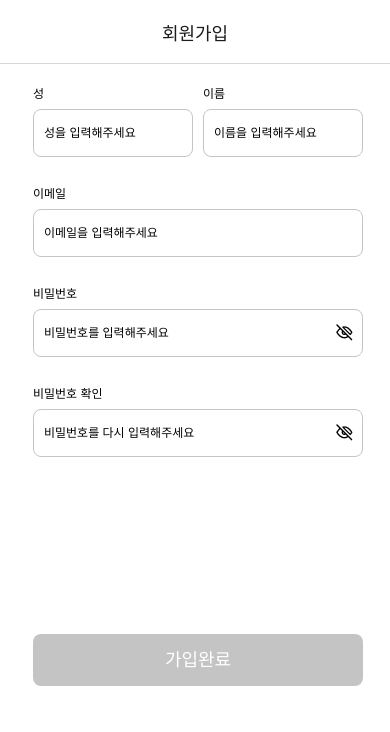
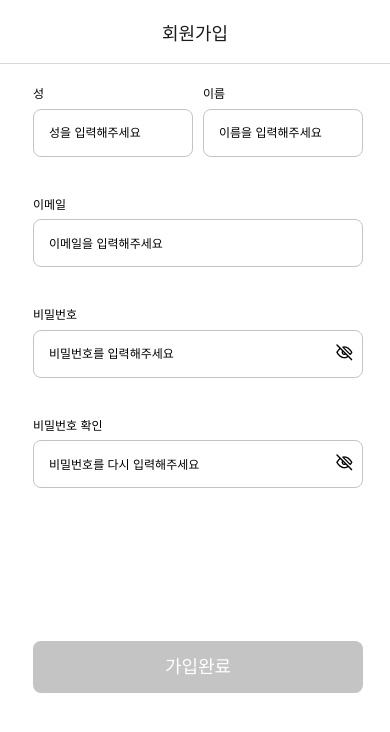
Before and after one commit to kseul/PuzzleAI-VOIDOC-Front, a React Native app: screen /SignUp in a window 390 px wide. Shown: the top 732 px of the page. Built offline with nearby package versions, Linux system fonts and the light colour scheme.

Commit message:
ADD SignUp-UI Detail
- 회원가입 함수 로직 구현후 관련 UI추가

```diff
--- a/src/screens/SignUp/index.tsx
+++ b/src/screens/SignUp/index.tsx
@@ -8,6 +8,7 @@ import {
   ScrollView,
   Pressable,
   Image,
+  Alert,
 } from 'react-native';
 import {SafeAreaView} from 'react-native-safe-area-context';
 import {TextInput} from 'react-native-gesture-handler';
@@ -28,7 +29,7 @@ const SignUp = ({navigation}: SignUpScreenProps) => {
     password: '',
     passwordCheck: '',
   });
-  const [uniqueEmailCheck, setUniqueEmailCheck] = useState(false);
+  const [uniqueEmailCheck, setUniqueEmailCheck] = useState(true);
 
   const {lastName, firstName, email, password, passwordCheck} = inputValue;
 
@@ -81,7 +82,7 @@ const SignUp = ({navigation}: SignUpScreenProps) => {
     return password === passwordCheck;
   }, [password, passwordCheck]);
 
-  const allVaildCheck = useMemo(() => {
+  const allValidCheck = useMemo(() => {
     return (
       validEmail && uniqueEmailCheck && validPassword && validPasswordCheck
     );
@@ -99,7 +100,9 @@ const SignUp = ({navigation}: SignUpScreenProps) => {
     })
       .then(res => res.json())
       .then(
-        data => data.message === 'SUCCESS' && navigation.navigate('SignIn'),
+        data =>
+          data.message === 'SUCCESS' &&
+          (Alert.alert('회원가입 되었습니다.'), navigation.navigate('SignIn')),
       );
   };
 
@@ -110,7 +113,7 @@ const SignUp = ({navigation}: SignUpScreenProps) => {
       <SafeAreaView style={styles.innerFlex}>
         <ScrollView>
           <View style={styles.nameWrapper}>
-            <View style={[styles.name, styles.lastName]}>
+            <View style={[styles.name, styles.lastName, styles.inputBox]}>
               <Text style={styles.inputText}>성</Text>
               <TextInput
                 style={styles.input}
@@ -131,7 +134,7 @@ const SignUp = ({navigation}: SignUpScreenProps) => {
               />
             </View>
           </View>
-          <View>
+          <View style={styles.inputBox}>
             <Text style={styles.inputText}>이메일</Text>
             <TextInput
               style={styles.input}
@@ -140,16 +143,24 @@ const SignUp = ({navigation}: SignUpScreenProps) => {
               autoCapitalize="none"
               onChangeText={text => handleInputValue({name: 'email', text})}
             />
+            {!uniqueEmailCheck && (
+              <Text style={[styles.inputText, styles.textAlert]}>
+                존재하는 이메일 주소입니다.
+              </Text>
+            )}
           </View>
+          <View style={styles.inputBox}>
+            <Text style={styles.inputText}>비밀번호</Text>
             <View>
-            <Text style={styles.inputText}>비밀번호</Text>
               <TextInput
                 style={styles.input}
                 placeholder="비밀번호를 입력해주세요"
                 secureTextEntry={hiddenPw}
                 textContentType="oneTimeCode"
                 value={inputValue.password}
-              onChangeText={text => handleInputValue({name: 'password', text})}
+                onChangeText={text =>
+                  handleInputValue({name: 'password', text})
+                }
               />
               <Pressable onPress={() => setHiddenPw(!hiddenPw)}>
                 <Image
@@ -158,8 +169,15 @@ const SignUp = ({navigation}: SignUpScreenProps) => {
                 />
               </Pressable>
             </View>
+            {!!password && !validPassword && (
+              <Text style={[styles.inputText, styles.textAlert]}>
+                숫자와 영문자 조합 8자를 입력해주세요.
+              </Text>
+            )}
+          </View>
           <View>
             <Text style={styles.inputText}>비밀번호 확인</Text>
+            <View>
               <TextInput
                 style={styles.input}
                 placeholder="비밀번호를 다시 입력해주세요"
@@ -177,12 +195,18 @@ const SignUp = ({navigation}: SignUpScreenProps) => {
                 />
               </Pressable>
             </View>
+            {!validPasswordCheck && (
+              <Text style={[styles.inputText, styles.textAlert]}>
+                비밀번호가 일치하지 않습니다.
+              </Text>
+            )}
+          </View>
         </ScrollView>
         <View style={styles.innerFlex}>
           <Pressable
-            style={commonStyle.btn}
+            style={allValidCheck ? commonStyle.ativeBtn : commonStyle.btn}
             onPress={onSubmit}
-            disabled={!allVaildCheck}>
+            disabled={!allValidCheck}>
             <Text style={commonStyle.btnText}>가입완료</Text>
           </Pressable>
         </View>
@@ -211,10 +235,12 @@ const styles = StyleSheet.create({
     paddingRight: 5,
   },
 
+  inputBox: {marginBottom: 29},
+
   input: {
     height: 48,
-    padding: 10,
-    marginBottom: 27.5,
+    padding: 15,
+    marginBottom: 9,
     borderWidth: 1,
     borderRadius: 8,
     borderColor: theme.colors.userGray,
@@ -226,10 +252,15 @@ const styles = StyleSheet.create({
     fontSize: theme.fontSizes.fontSmall,
   },
 
+  textAlert: {
+    marginLeft: 15,
+    color: theme.colors.userRed,
+  },
+
   iconEye: {
     position: 'absolute',
     right: 10,
-    bottom: 43,
+    bottom: 26,
   },
 });
 
```
Lines whose indentation alone changed are shown as unchanged.
